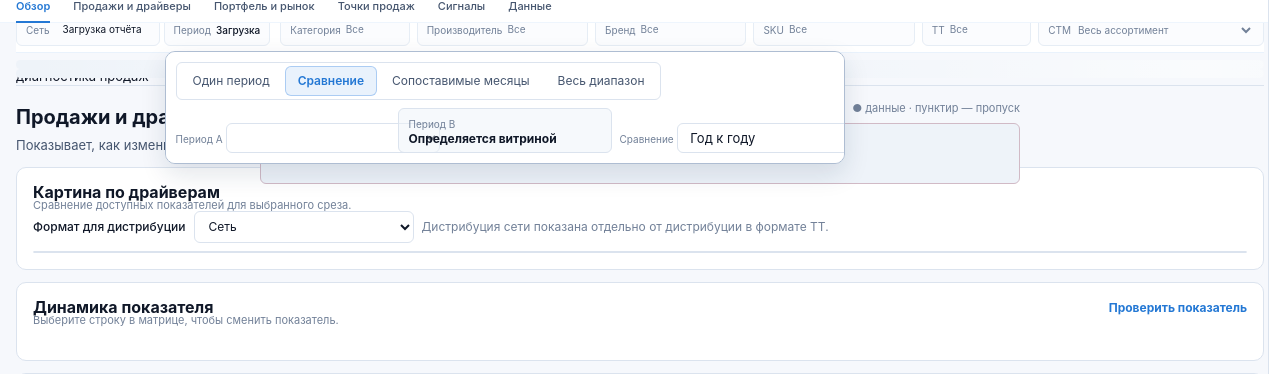
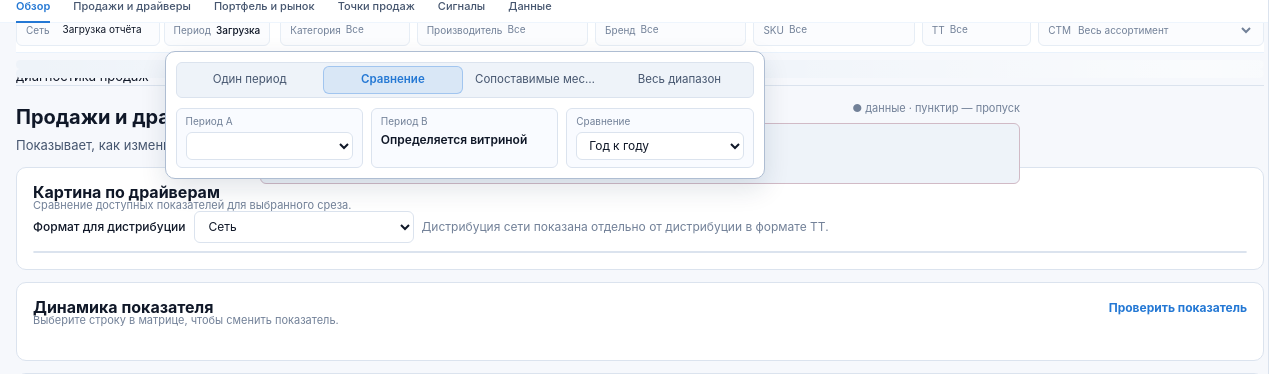
Before and after one commit to Lugovele/retail-commercial-analytics, a Python web app: template src/retail_analytics/dashboard/templates/index.html in a window 1280 px wide, after a click on "Загрузка". Shown: the part 67-441 px from the top of the page. Run offline with Jinja, Linux system fonts and the light colour scheme; the template is opened without the code that fills it, so the values that code supplies are empty.

Commit message:
Refine Overview period popover

```diff
--- a/src/retail_analytics/dashboard/static/styles.css
+++ b/src/retail_analytics/dashboard/static/styles.css
@@ -532,9 +532,10 @@ input {
   z-index: 70;
   top: calc(100% + 6px);
   left: 0;
-  width: min(680px, calc(100vw - 52px));
-  max-height: min(560px, calc(100vh - 134px));
-  overflow: auto;
+  width: min(600px, calc(100vw - 32px));
+  max-height: min(520px, calc(100vh - 132px));
+  overflow-x: hidden;
+  overflow-y: auto;
   padding: 10px;
   background: var(--bg-surface);
   border: 1px solid var(--border-strong);
@@ -543,22 +544,28 @@ input {
 }
 
 .period-mode {
-  display: inline-flex;
-  flex-wrap: wrap;
-  gap: 2px;
+  display: grid;
+  grid-template-columns: repeat(4, minmax(0, 1fr));
+  gap: 3px;
+  min-width: 0;
   padding: 3px;
-  background: var(--bg-surface);
+  background: var(--bg-subtle);
   border: 1px solid var(--border-default);
   border-radius: var(--radius-sm);
 }
 
 .mode-button {
-  min-height: 30px;
-  padding: 0 12px;
+  min-width: 0;
+  min-height: 28px;
+  padding: 0 8px;
+  overflow: hidden;
   border-color: transparent;
   background: transparent;
   color: var(--text-secondary);
-  font-size: 12px;
+  font-size: 11.5px;
+  line-height: 1.1;
+  text-overflow: ellipsis;
+  white-space: nowrap;
 }
 
 .mode-button.is-active {
@@ -571,18 +578,23 @@ input {
 .period-fields {
   display: grid;
   grid-template-columns: repeat(3, minmax(0, 1fr));
-  gap: var(--space-2);
-  align-items: end;
-  justify-content: start;
-  margin-top: var(--space-2);
+  gap: 8px;
+  align-items: stretch;
+  min-width: 0;
+  margin-top: 10px;
+}
+
+.period-fields--single {
+  grid-template-columns: minmax(0, 220px);
 }
 
 .period-fields--available {
-  grid-template-columns: minmax(150px, 190px) minmax(170px, 210px) minmax(0, 1fr);
+  grid-template-columns: minmax(154px, 180px) minmax(0, 1fr);
 }
 
 .period-fields label,
-.derived-field {
+.derived-field,
+.period-card {
   min-width: 0;
 }
 
@@ -591,22 +603,70 @@ input {
   display: none;
 }
 
-.derived-field {
-  min-height: 40px;
-  padding: 5px 10px;
-  background: rgba(238, 243, 249, 0.52);
+.period-card {
+  display: grid;
+  align-content: start;
+  gap: 5px;
+  min-height: 54px;
+  padding: 7px 9px;
+  background: rgba(248, 251, 255, 0.82);
   border: 1px solid var(--border-default);
   border-radius: var(--radius-sm);
 }
 
+.period-card-label {
+  display: block;
+  min-width: 0;
+  color: var(--text-muted);
+  font-size: 10.5px;
+  font-weight: 500;
+  line-height: 1.1;
+}
+
+.period-card select {
+  width: 100%;
+  min-width: 0;
+  min-height: 28px;
+  padding: 0 24px 0 8px;
+  overflow: hidden;
+  color: var(--text-primary);
+  font-size: 12px;
+  text-overflow: ellipsis;
+}
+
 .derived-field strong {
   display: block;
-  max-height: 78px;
-  overflow: auto;
+  min-width: 0;
+  max-width: 100%;
+  overflow: hidden;
   color: var(--text-primary);
   font-size: 12px;
-  line-height: 1.2;
+  font-weight: 600;
+  line-height: 1.25;
   overflow-wrap: anywhere;
+}
+
+.period-card--months {
+  gap: 4px;
+}
+
+.period-card--months strong {
+  display: grid;
+  gap: 2px;
+}
+
+.period-months-vs,
+.period-policy {
+  color: var(--text-muted);
+  font-size: 10.5px;
+  font-weight: 500;
+  line-height: 1.15;
+}
+
+.period-policy {
+  overflow: hidden;
+  text-overflow: ellipsis;
+  white-space: nowrap;
 }
 
 .filter-count {
--- a/src/retail_analytics/dashboard/templates/index.html
+++ b/src/retail_analytics/dashboard/templates/index.html
@@ -53,23 +53,23 @@
                   <button type="button" class="mode-button" data-period-mode="AVAILABLE_MONTH_SET">Сопоставимые месяцы</button>
                   <button type="button" class="mode-button" data-period-mode="DATE_RANGE">Весь диапазон</button>
                 </div>
-                <div class="period-fields is-hidden" id="single-fields">
-                  <label>
-                    <span>Период</span>
+                <div class="period-fields period-fields--single is-hidden" id="single-fields">
+                  <label class="period-card period-card--select">
+                    <span class="period-card-label">Период</span>
                     <select id="period-single"></select>
                   </label>
                 </div>
-                <div class="period-fields" id="compare-fields">
-                  <label>
-                    <span>Период A</span>
+                <div class="period-fields period-fields--compare" id="compare-fields">
+                  <label class="period-card period-card--select">
+                    <span class="period-card-label">Период A</span>
                     <select id="period-a"></select>
                   </label>
-                  <div class="derived-field">
-                    <span>Период B</span>
+                  <div class="period-card derived-field">
+                    <span class="period-card-label">Период B</span>
                     <strong id="period-b-derived">Определяется витриной</strong>
                   </div>
-                  <label>
-                    <span>Сравнение</span>
+                  <label class="period-card period-card--select">
+                    <span class="period-card-label">Сравнение</span>
                     <select id="comparison-mode">
                       <option value="YOY">Год к году</option>
                       <option value="PREVIOUS_AVAILABLE">Предыдущий доступный период</option>
@@ -78,26 +78,27 @@
                   </label>
                 </div>
                 <div class="period-fields period-fields--available is-hidden" id="available-month-fields">
-                  <label>
-                    <span>До периода</span>
+                  <label class="period-card period-card--select period-card--available-end">
+                    <span class="period-card-label">До периода</span>
                     <select id="period-available-end"></select>
                   </label>
-                  <div class="derived-field">
-                    <span>Политика</span>
-                    <strong>MATCHED_AVAILABLE_MONTHS</strong>
-                  </div>
-                  <div class="derived-field">
-                    <span>Месяцы</span>
-                    <strong id="available-months-derived">Определяются витриной</strong>
+                  <div class="period-card period-card--months derived-field">
+                    <span class="period-card-label">Сопоставимые месяцы</span>
+                    <strong id="available-months-derived">
+                      <span id="available-months-current">Определяются витриной</span>
+                      <span class="period-months-vs" aria-hidden="true">vs</span>
+                      <span id="available-months-reference">Определяются витриной</span>
+                    </strong>
+                    <small class="period-policy">MATCHED_AVAILABLE_MONTHS</small>
                   </div>
                 </div>
                 <div class="period-fields is-hidden" id="range-fields">
-                  <label>
-                    <span>С</span>
+                  <label class="period-card period-card--select">
+                    <span class="period-card-label">С</span>
                     <select id="date-from"></select>
                   </label>
-                  <label>
-                    <span>По</span>
+                  <label class="period-card period-card--select">
+                    <span class="period-card-label">По</span>
                     <select id="date-to"></select>
                   </label>
                 </div>
```
Also changed, not shown: tests/unit/test_dashboard_ui_contracts.py (+14 -6 lines), src/retail_analytics/dashboard/static/app.js.
